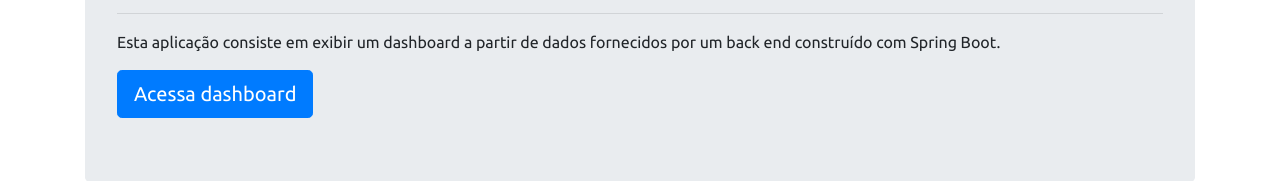
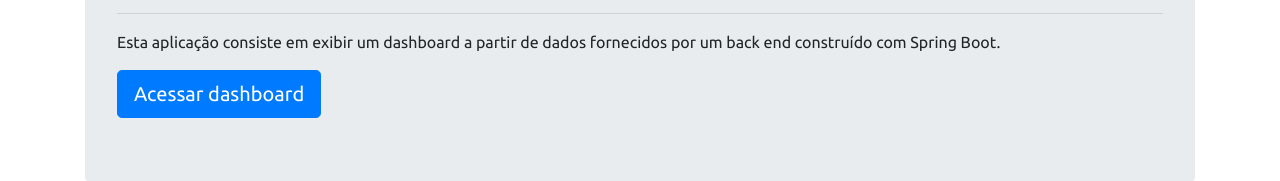
Before and after one commit to taohansens/sds3-dsvendas, a React (Create React App) app in the folder frontend/: page / in a window 1280 px wide. Shown: the part 245-426 px from the top of the page. Built offline with nearby package versions, Linux system fonts and the light colour scheme; no server answers.

Commit message:
Finish Home

```diff
--- a/frontend/src/pages/Home/index.tsx
+++ b/frontend/src/pages/Home/index.tsx
@@ -13,8 +13,8 @@ function Home() {
                     <hr />
                     <p>Esta aplicação consiste em exibir um dashboard a partir de dados fornecidos por um back end construído com Spring Boot.</p>
                     <Link className="btn btn-primary btn-lg" to="/dashboard">
-                        Acessa dashboard
-                </Link>
+                        Acessar dashboard
+                    </Link>
                 </div>
             </div>
             <Footer />
```
